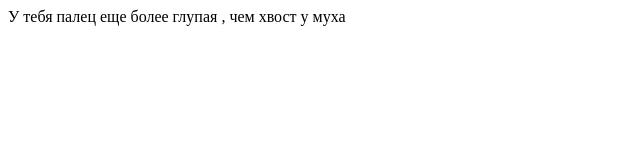
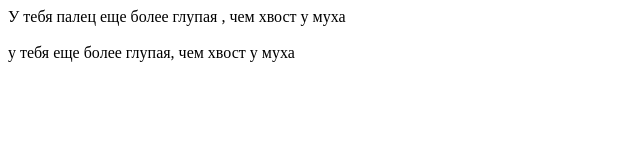
Before and after one commit to veteyooo-web/javascript, a plain HTML site: page index.html in a window 1280 px wide. Shown: the whole page, without its empty margins (0-640 px from the left). Drawn offline with Linux system fonts and the light colour scheme.

Commit message:
Add files via upload

```diff
--- a/index.html
+++ b/index.html
@@ -17,7 +17,25 @@
         let randomBodyAnimal =randomBodyAnimals[Math.floor(Math.random() *2)]
         let randomInsult = "У  тебя " + randomBodyPart + " еще  более " + randomAdjective + " , чем " + randomBodyAnimal + " у " + randomWord;
         randomInsult;
-        document.write(randomInsult);
+        document.write(randomInsult + "<br><br>");
+        let part = randomBodyPart;
+        let adj = randomAdjective;
+        let word = randomWord;
+        let animalPart = randomBodyAnimal;
+        let insultParts = [
+            "у",
+            "тебя",
+             ,
+            "еще",
+            "более",
+            adj + ",",
+            "чем",
+            animalPart,
+            "у",
+            word
+        ];
+        let insult = insultParts.join(" ");
+        document.write(insult);
     </script>
 </body>
 </html>
```
Also changed, not shown: image.png.
